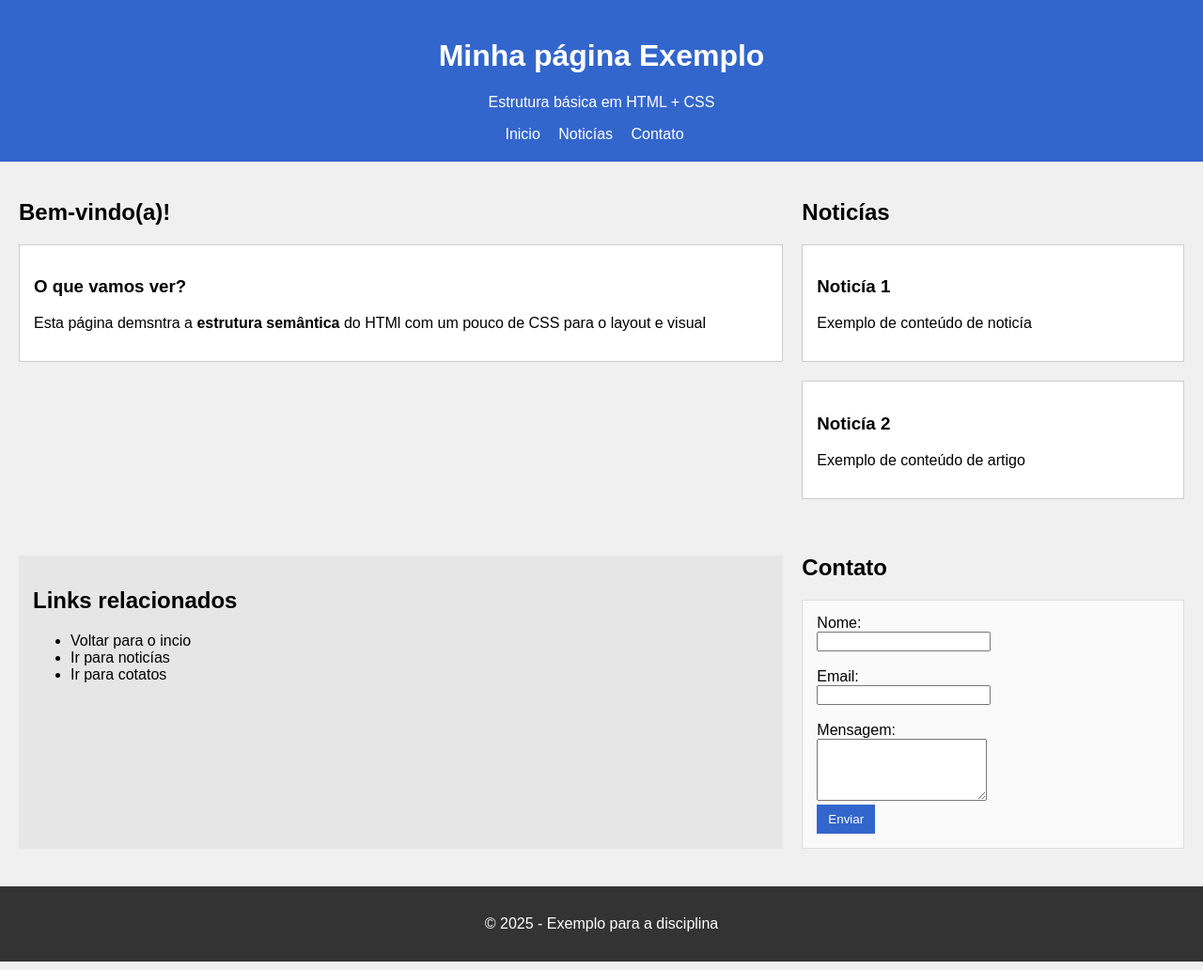
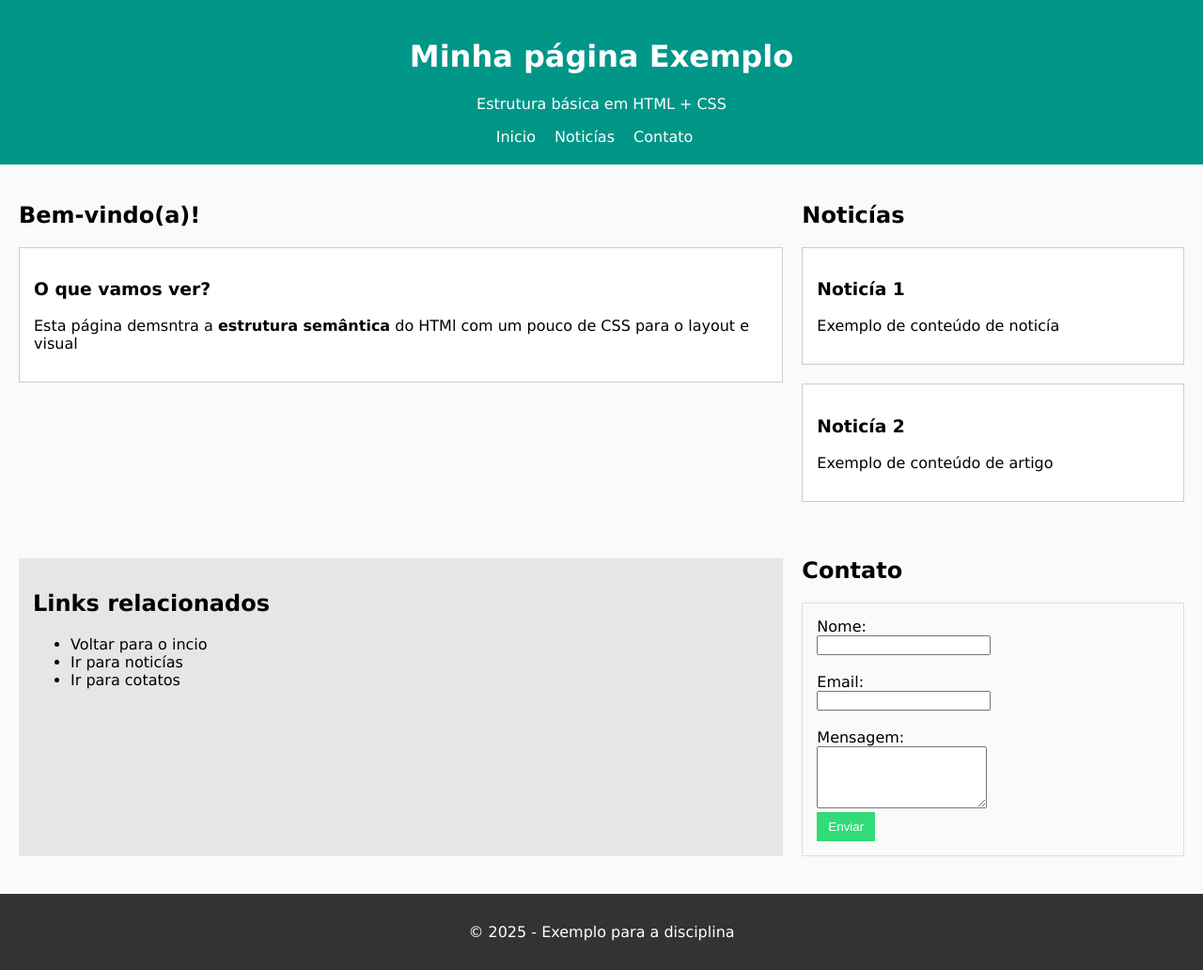
Before and after one commit to LeonardoBalk/atividade2-cds, a plain HTML site: page index.html in a window 1280 px wide. Shown: the whole page at 94% size. Drawn offline with Linux system fonts and the light colour scheme.

Commit message:
add: personalização de cores do header, botão,background e fonte

```diff
--- a/styles.css
+++ b/styles.css
@@ -1,13 +1,13 @@
 /* DEFINE A COR DO FUNDO DA PAGINA E AFONTE PADRÃO */
 body {
-    background-color: #f0f0f0;
-    font-family: Arial, sans-serif;
     margin: 0;
     padding: 0;
+    background-color: #fafafa; /* fundo mais claro */
+    font-family: 'Verdana', serif; /* fonte nova */
 }
 /* CABEÇALHO, FUNDO AZUL E TEXTO BRANCO */
 header {
-    background-color: #3366cc;
+     background-color: #009688; /* cabeçalho verde */
     color: white;
     padding: 20px;
     text-align: center; /* CENTRALIZA O TEXTO */
@@ -48,7 +48,7 @@ form {
     border: 1px solid #ddd;
 }
 button {
-    background-color: #3366cc;
+    background-color: #31db78; /* botão verde claro */
     color: white;
     border: none;
     padding: 8px 12px;
```
